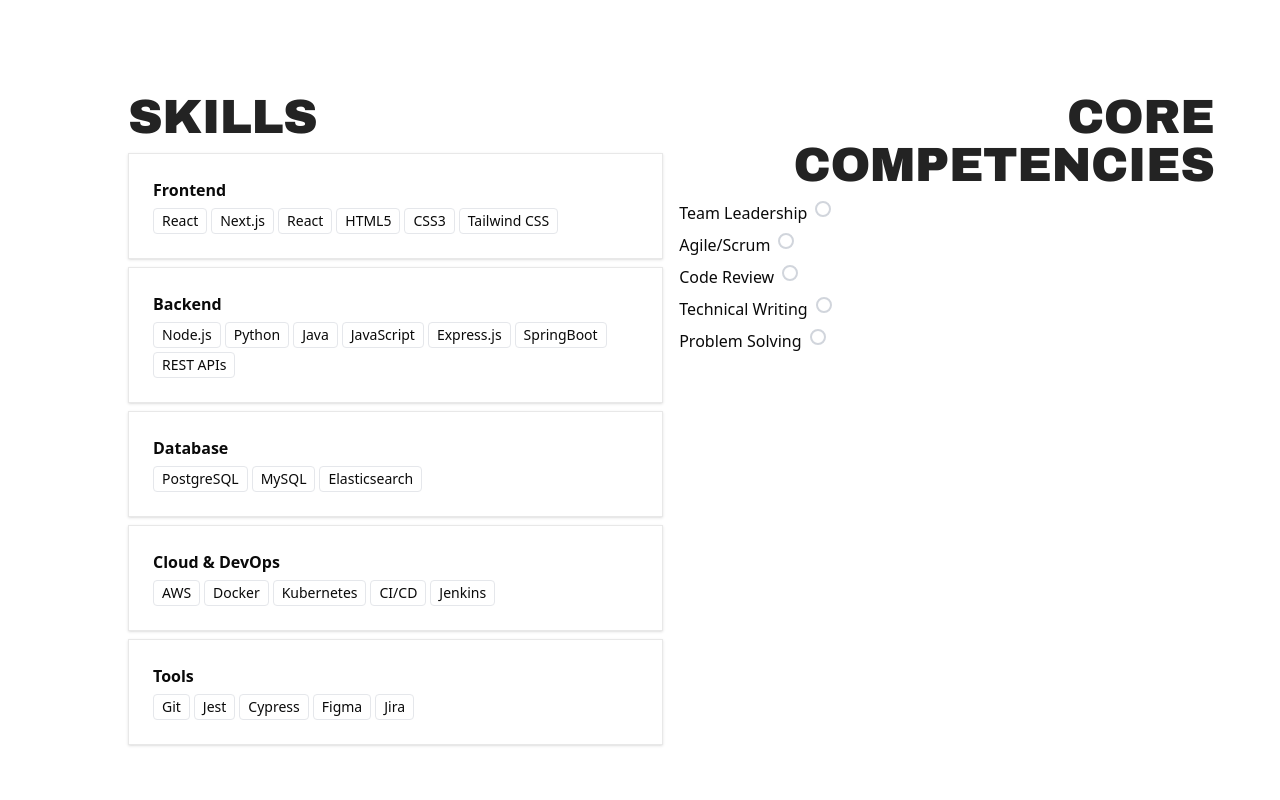
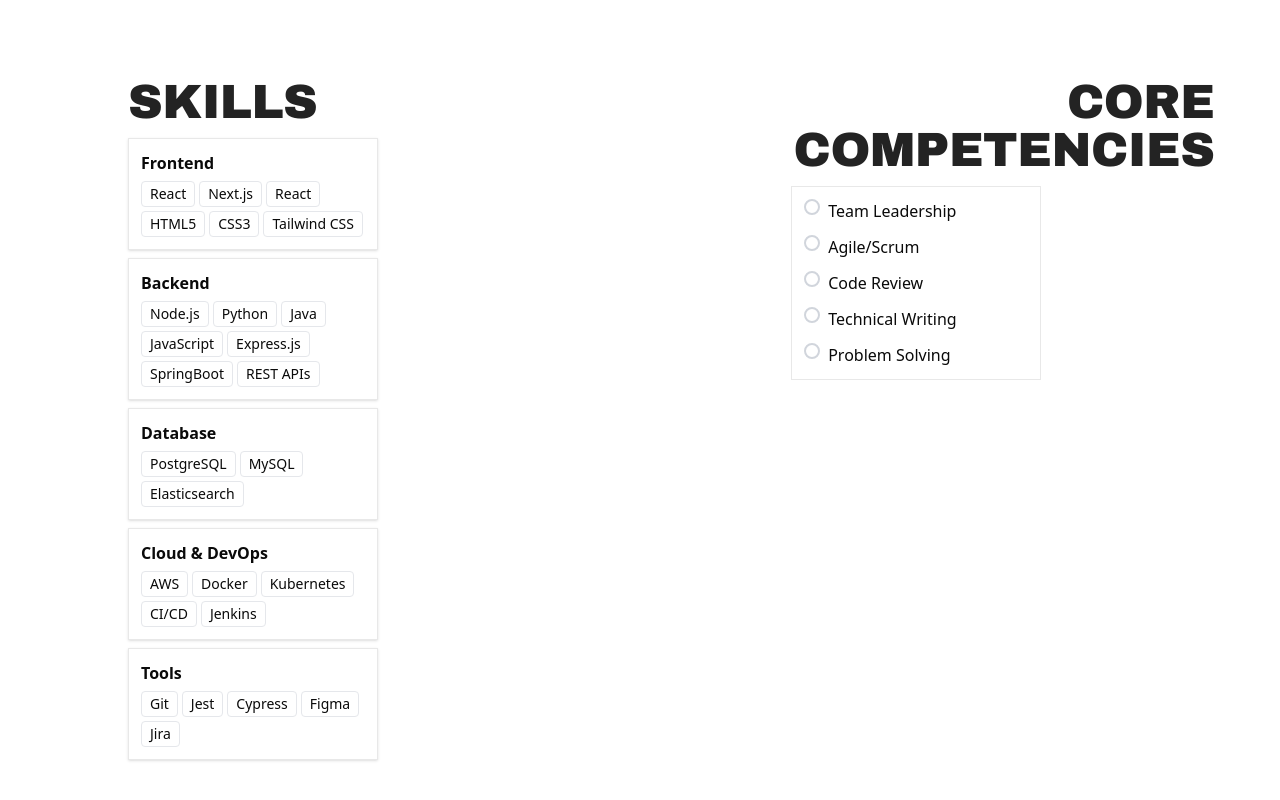
Before and after one commit to fauzipradipta/portofolio, a Next.js app: page / in a window 1280 px wide. Shown: the part 3817-4617 px from the top of the page. Built offline with nearby package versions, Linux system fonts and the light colour scheme.

Commit message:
Finish Skill and Competencies

```diff
--- a/src/app/globals.css
+++ b/src/app/globals.css
@@ -121,7 +121,7 @@
 
 /* Typography System */
 .hero-section {
-  padding-top: 216rem; /* 128px */
+  padding-top: 274rem;
   padding-bottom: 4rem; /* 64px */
   min-height: 100vh;
   position: relative;
@@ -317,8 +317,45 @@
   position: relative;
   overflow: hidden;
 }
+.card:hover {
+  transform: translateY(-2px);
+  box-shadow: 0 4px 20px rgba(35, 35, 35, 0.1);
+}
+.card-skill {
+  background: var(--bg-white);
+  border: 1px solid var(--border-light);
+  border-radius: 0;
+  padding: 12px;
+  max-width: 250px;
+  transition: all 0.2s ease;
+  position: relative;
+  overflow: hidden;
+}
+.card-skill--thin {
+   padding: 8px;
+   max-width: 420px;
+}
+.card-skill:hover {
+  transform: translateY(-2px);
+  box-shadow: 0 4px 20px rgba(35, 35, 35, 0.1);
+}
 
-.card:hover {
+.card-skill-core {
+  background: var(--bg-white);
+  border: 1px solid var(--border-light);
+  border-radius: 0;
+  padding: 12px;
+  margin-left: 7rem;
+  max-width: 250px;
+  transition: all 0.2s ease;
+  position: relative;
+  overflow: hidden;
+}
+.card-skill-core--thin {
+   padding: 8px;
+   max-width: 420px;
+}
+.card-skill-core:hover {
   transform: translateY(-2px);
   box-shadow: 0 4px 20px rgba(35, 35, 35, 0.1);
 }
--- a/src/app/page/Skills.tsx
+++ b/src/app/page/Skills.tsx
@@ -9,7 +9,7 @@
                     <div className="text-left">
                         <p className="title-big mb-3">Skills</p>
                            {skillsData.technical.map((techCategory) => (
-                            <div key={techCategory.category} className="mb-2 py-2 px-3 border border-gray-200 rounded-lg shadow-sm card dark:border-gray-700">
+                            <div key={techCategory.category} className="mb-2 py-2 px-3 border border-gray-200 rounded-lg shadow-sm card-skill dark:border-gray-700">
                                 <h3 className="text-base font-semibold mb-1.5">{techCategory.category}</h3>
                                 <div className="flex flex-wrap gap-1">
                                     {techCategory.skills.map((skill, index) => (
@@ -25,12 +25,11 @@
                     </div>
                     <div className="text-right">
                         <p className="title-big mb-3">Core Competencies</p>
-                        <div className='flex flex-col items-start gap-2'>
+                        <div className='flex flex-col items-start gap-3 card-skill-core'>
                                 {skillsData.soft.map((skill,index)=>(
-                                    <div key={index}
-                                        className="flex items-start gap-2">
-                                     <span className='text-base'> {skill}</span>
-                                     <div className="w-4 h-4 border-2 border-gray-300 dark:border-gray-600 rounded-full"></div>
+                                    <div key={index} className="flex items-start gap-2">
+                                        <div className="w-4 h-4 border-2 border-gray-300 dark:border-gray-600 rounded-full"></div>
+                                        <span className='text-base'> {skill}</span>
                                     </div>
                                 ))}
                         </div>
```
